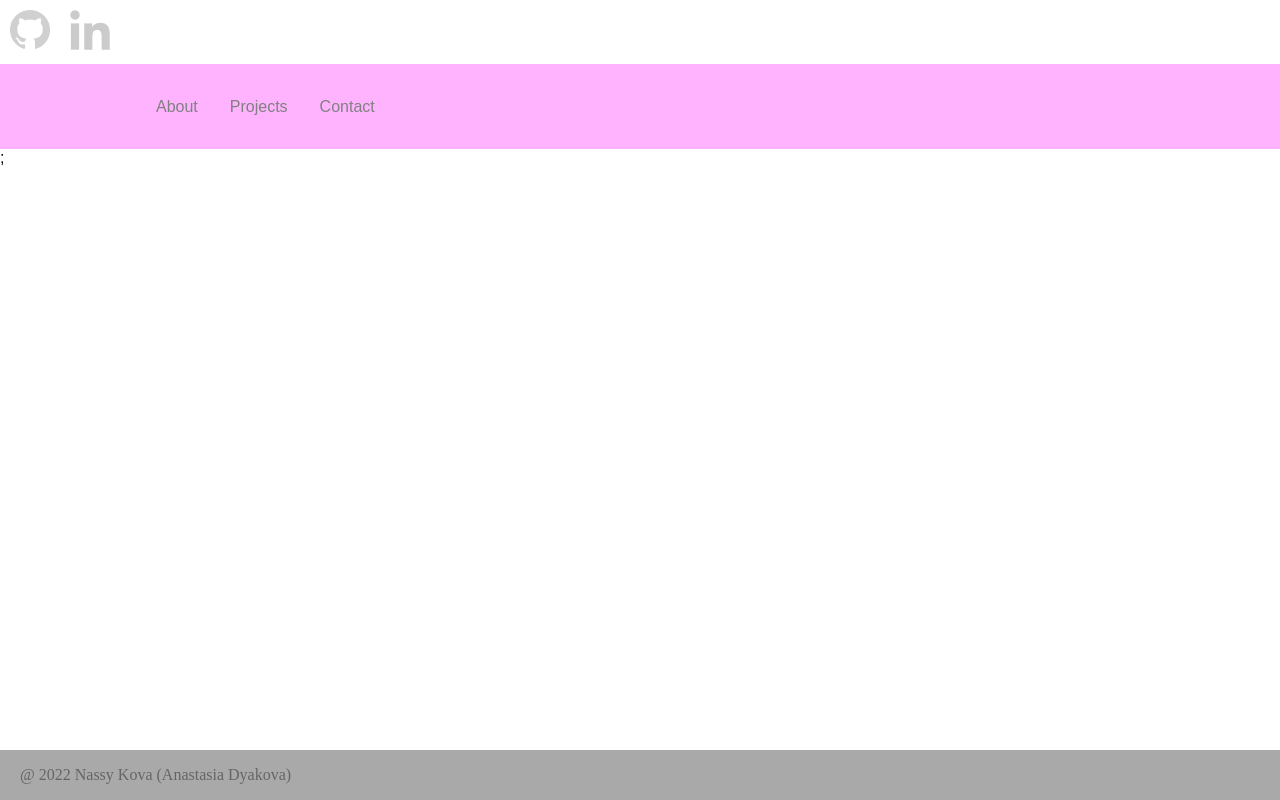
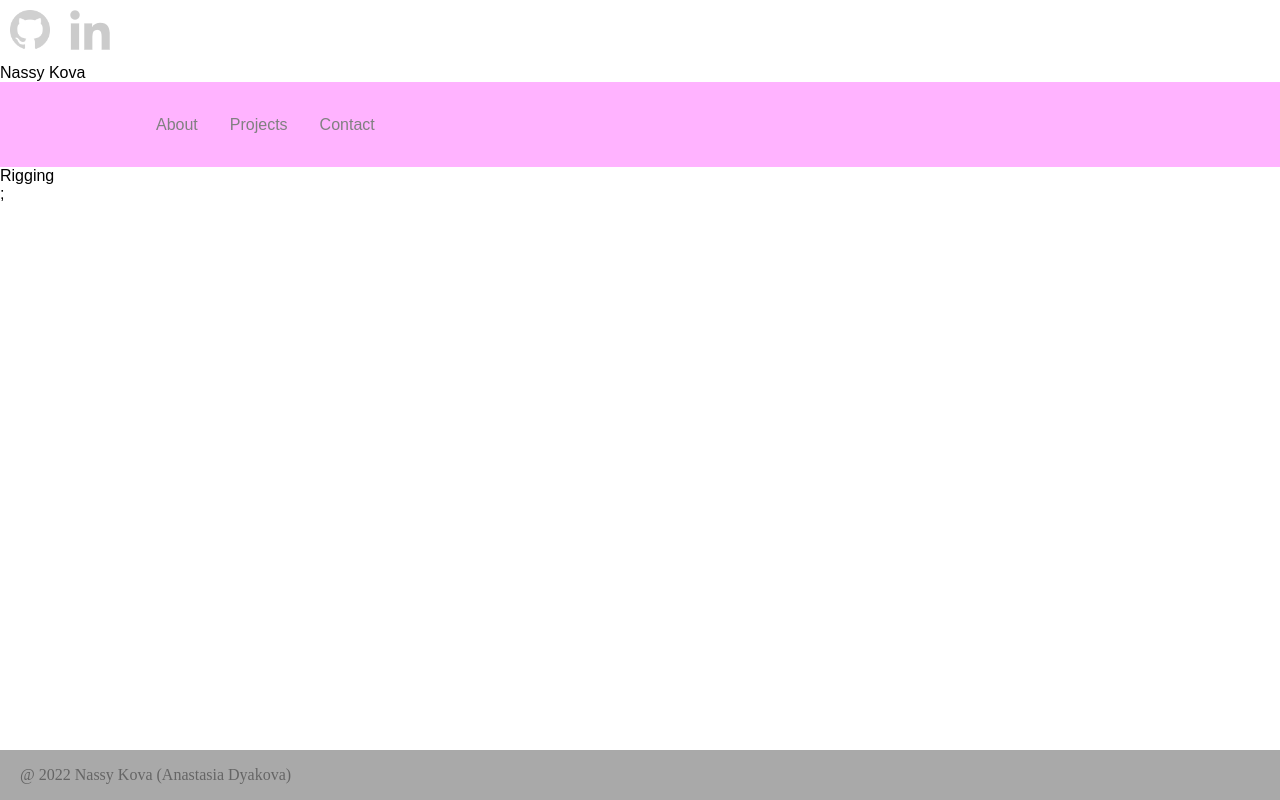
Before and after one commit to NassyKova/website, a React (Create React App) app: page /rigging in a window 1280 px wide. Built offline with nearby package versions, Linux system fonts and the light colour scheme.

Commit message:
added header

```diff
--- a/src/App.js
+++ b/src/App.js
@@ -3,23 +3,25 @@ import React from "react";
 import Navbar from "./components/Navbar";
 import { BrowserRouter as Router, Routes, Route } from "react-router-dom";
 import Home from "./components/pages";
-import About from "./components/pages/about";
+import Rigging from "./components/pages/Rigging/Rigging";
 import Projects from "./components/Projects/projects";
 import Contact from "./components/pages/contact";
 import Socials from "./components/Navbar/Socials";
 import Footer from "./components/Footer/Footer";
 import { GlobalStyle } from "./GlobalStyle";
+import Header from "./components/Navbar/Header/Header";
 
 function App() {
   return (
     <Router>
       <Socials />
+      <Header />
       <Navbar />
       <Routes>
         <Route exact path="/" element={<Home />} />
-        <Route exact path="/" element={<About />} />
         <Route path="/projects" element={<Projects />} />
         <Route path="/contact" element={<Contact />} />
+        <Route path="/rigging" element={<Rigging />} />
       </Routes>
       <Footer />
       <GlobalStyle />;
--- /dev/null
+++ b/src/components/Navbar/Header/Header.jsx
@@ -0,0 +1,12 @@
+import React from "react";
+import { Wrapper } from "../Socials.styles";
+
+const Header = () => {
+  return(
+    <Wrapper>
+      Nassy Kova
+    </Wrapper>
+  )
+}
+
+export default Header
--- /dev/null
+++ b/src/components/Navbar/Header/Header.styles.jsx
@@ -0,0 +1,5 @@
+import styled from "styled-components"
+
+export const Wrapper = styled.div``
+export const Content = styled.div``
+export const Text = styled.div``
--- /dev/null
+++ b/src/components/pages/Rigging/Rigging.jsx
@@ -0,0 +1,16 @@
+import React from "react";
+import { Wrapper, Content, Text } from "./Rigging.styles";
+
+const Rigging = () => {
+  return(
+    <Wrapper>
+      <Content>
+        <Text>
+          Rigging
+        </Text>
+      </Content>
+    </Wrapper>
+  )
+}
+
+export default Rigging
--- /dev/null
+++ b/src/components/pages/Rigging/Rigging.styles.jsx
@@ -0,0 +1,5 @@
+import styled from "styled-components"
+
+export const Wrapper = styled.div``
+export const Content = styled.div``
+export const Text = styled.div``
--- a/src/components/pages/index.jsx
+++ b/src/components/pages/index.jsx
@@ -1,12 +1,7 @@
-import React from 'react';
-
+import React from "react";
 
 const About = () => {
-return (
-	<div>
-
-	</div>
-);
+  return <div>About Me</div>;
 };
 
 export default About;
```
Also changed, not shown: src/components/Navbar/Socials.scss (deleted, +0 -38 lines), src/components/Navbar/Socials.styles.jsx (+1 -10 lines), src/components/pages/home.jsx (renamed from src/components/pages/about.jsx).
